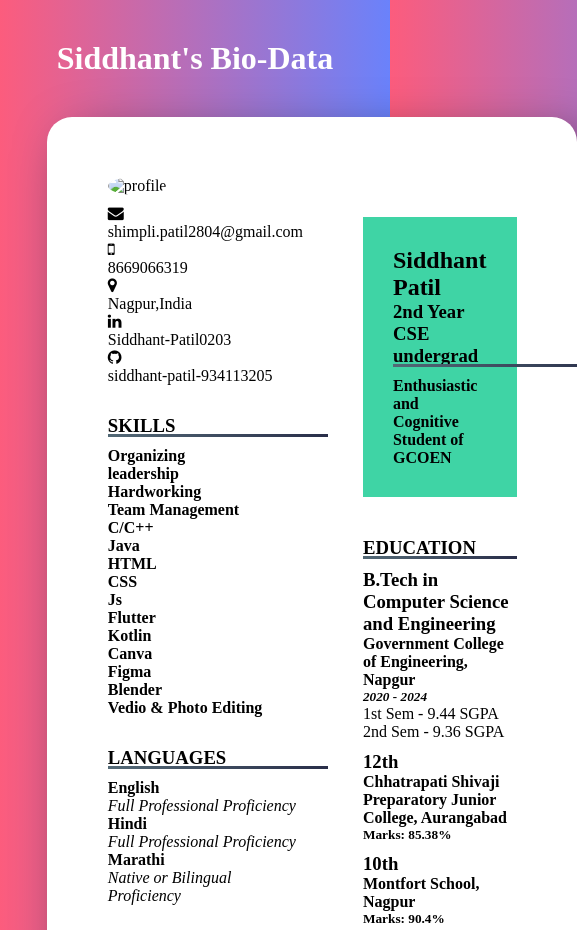
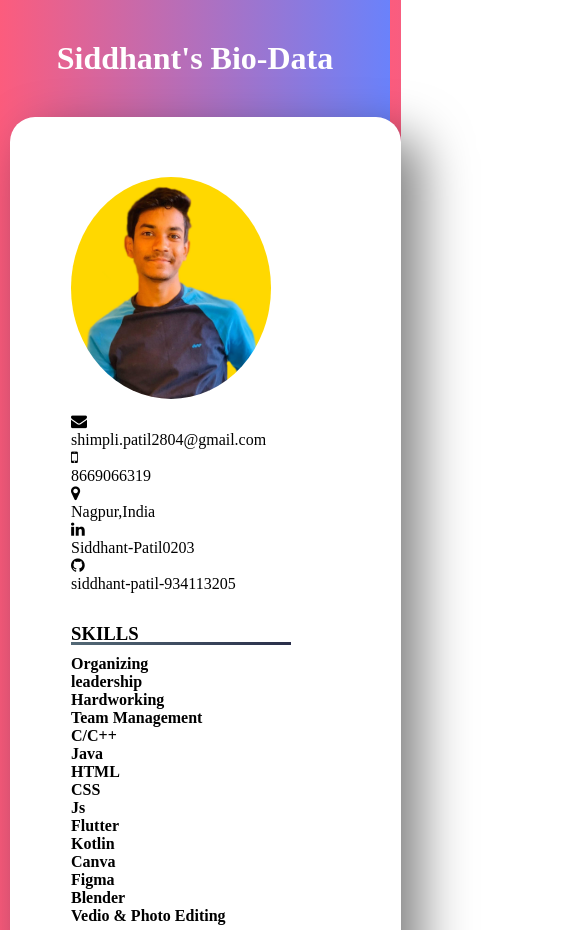
Before and after one commit to Siddhant-Patil0203/resume, a plain HTML site: page index.html in a window 390 px wide. Shown: the top 930 px of the page, 577 px wide, since content can reach past the window. Drawn offline with Linux system fonts and the light colour scheme; a web font is replaced by a local one.

Commit message:
responsive

```diff
--- a/index.html
+++ b/index.html
@@ -5,7 +5,7 @@
     <meta http-equiv="X-UA-Compatible" content="IE=edge">
     <meta name="viewport" content="width=device-width, initial-scale=1.0">
     <title>Sidd's Bio Data</title>
-    <link rel="icon" type="image/x-icon" href="/Web Development/CW-7,8/assets/img/My Profile.jpg">
+    <link rel="icon" type="image/x-icon" href="assets/img/My Profile.jpg">
     <link rel="stylesheet" href="style.css">
     <link rel="stylesheet"
           href="https://fonts.googleapis.com/css?family=Monda">
@@ -21,7 +21,7 @@
         <div class="container">
             <div class="container1">
                 <div class="profile">
-                    <img alt="profile" src="/Web Development/CW-7,8/assets/img/My Profile.jpg" width="200px">
+                    <img alt="profile" src="assets/img/My Profile.jpg" width="200px">
                 </div>
                 <div class="contact">
                     <ul>
--- a/style.css
+++ b/style.css
@@ -5,6 +5,8 @@
     font-family: Monda;
 }
 body{
+    min-height: 100vh;
+    background-repeat: repeat-y;
     background: linear-gradient(to right, #fc5c7d, #6a82fb);
 }
 
@@ -131,7 +133,7 @@ img{
     bottom: 0;
     background: linear-gradient(to right, #536976,#292E49);
     height: 3px;
-    width: 220px;
+    width: 30%;
 }
 .container .container2 .ssss{
     position: relative;
@@ -211,3 +213,17 @@ footer{
     word-spacing: 2px;
     text-transform: uppercase;
 }
+
+
+/* reponsive website */
+@media screen and (max-width: 826px){
+    main{
+        margin: 10px;
+    }
+}
+@media screen and (max-width: 590px){
+    .container{
+        width: 370px;
+        flex-direction: column;
+    }
+}
```
